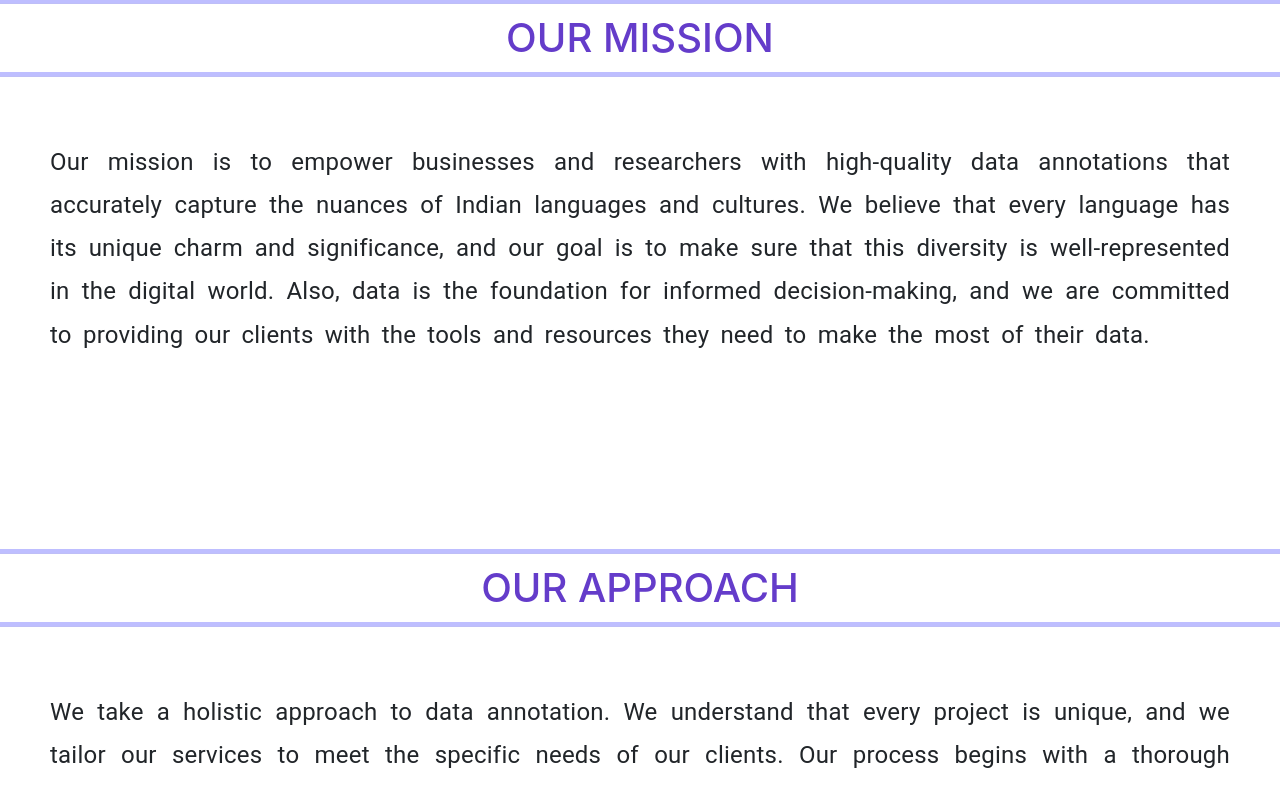
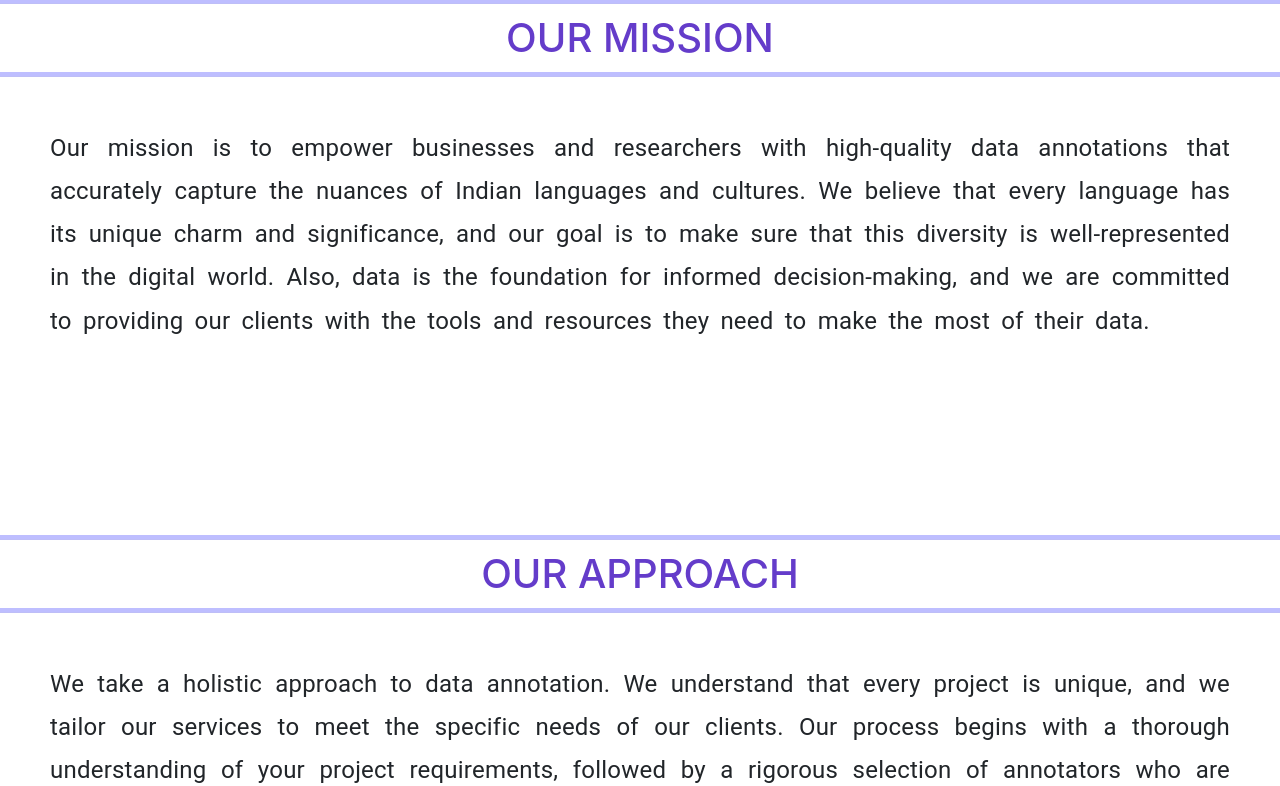
Before and after one commit to TanmoyTheStudent/VaniVerseDemo2, a React (Create React App) app: page /about-us in a window 1280 px wide. Shown: the part 2480-3266 px from the top of the page. Built offline with nearby package versions, Linux system fonts and the light colour scheme.

Commit message:
Update AboutUs.js

```diff
--- a/src/components/home/AboutUs.js
+++ b/src/components/home/AboutUs.js
@@ -190,7 +190,7 @@ function AboutUs() {
           lg: '1.5rem',
           xl: '1.75rem',
         },
-        margin:"50px",
+        margin:{xs:"20px",sm:"30px",md:"50px"},
         marginTop:"5%",
         textAlign: "justify",
         lineHeight: '1.8',
```
